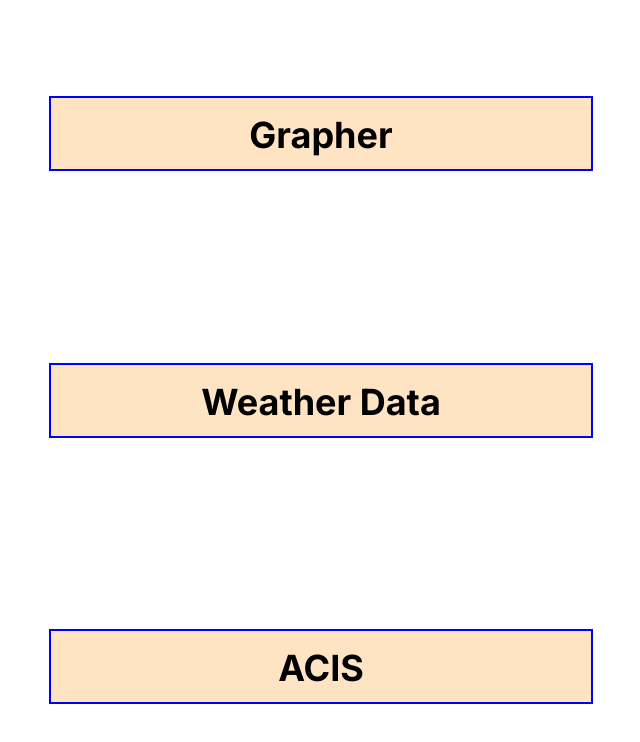
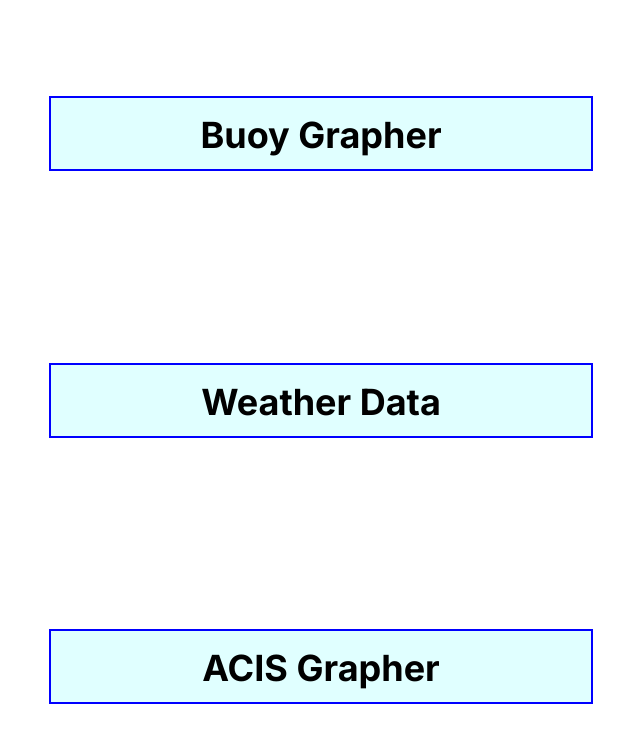
Before and after one commit to evanmgary/weather-apps, a Next.js app: page / in a window 1280 px wide. Shown: the top 742 px of the page, without its empty margins (319-959 px from the left). Built offline with nearby package versions, Linux system fonts and the light colour scheme.

Commit message:
remove test api

```diff
--- a/src/app/api/test/route.js
+++ /dev/null
@@ -1,14 +0,0 @@
-import { NextResponse } from 'next/server'
-import testData from '../../_data/test.json'
-import parseData from '@/app/ParseData'
-
-export async function GET(request, {params}){
-    const res = await fetch("http://localhost:3000/NWCL1.txt")
-
-    if (!res.ok){
-        return NextResponse.json({error: "Could not obtain data"})
-    }
-    const text = await res.text()
-    const parsed = parseData(text.split('\n'), true)
-    return NextResponse.json(parsed)
-}
--- a/src/app/page.css
+++ b/src/app/page.css
@@ -2,7 +2,7 @@
     height: 75px;
     width: 50%;
     border: 2px solid blue;
-    background-color: bisque;
+    background-color: lightcyan;
     text-align: center;
     line-height: 75px;
     font-size: 36px;
--- a/src/app/page.js
+++ b/src/app/page.js
@@ -4,9 +4,9 @@
 export default function Home() {
   return (
     <main className="flex min-h-screen flex-col items-center justify-between p-24">
-      <Link className="main-page-link" href="/grapher">Grapher</Link>
+      <Link className="main-page-link" href="/grapher">Buoy Grapher</Link>
       <Link className="main-page-link" href="/weatherapp">Weather Data</Link>
-      <Link className="main-page-link" href="/acis">ACIS</Link>
+      <Link className="main-page-link" href="/acis">ACIS Grapher</Link>
     </main>
   );
 }
```
